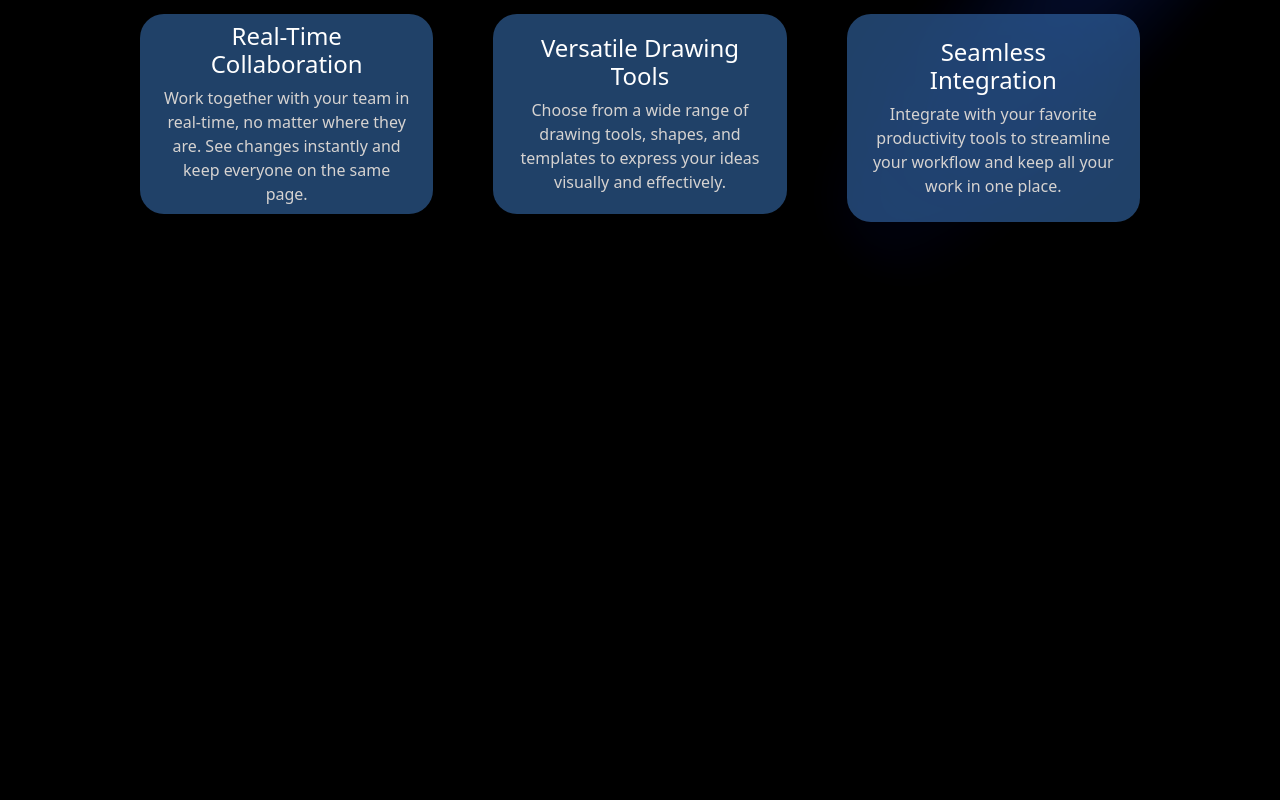
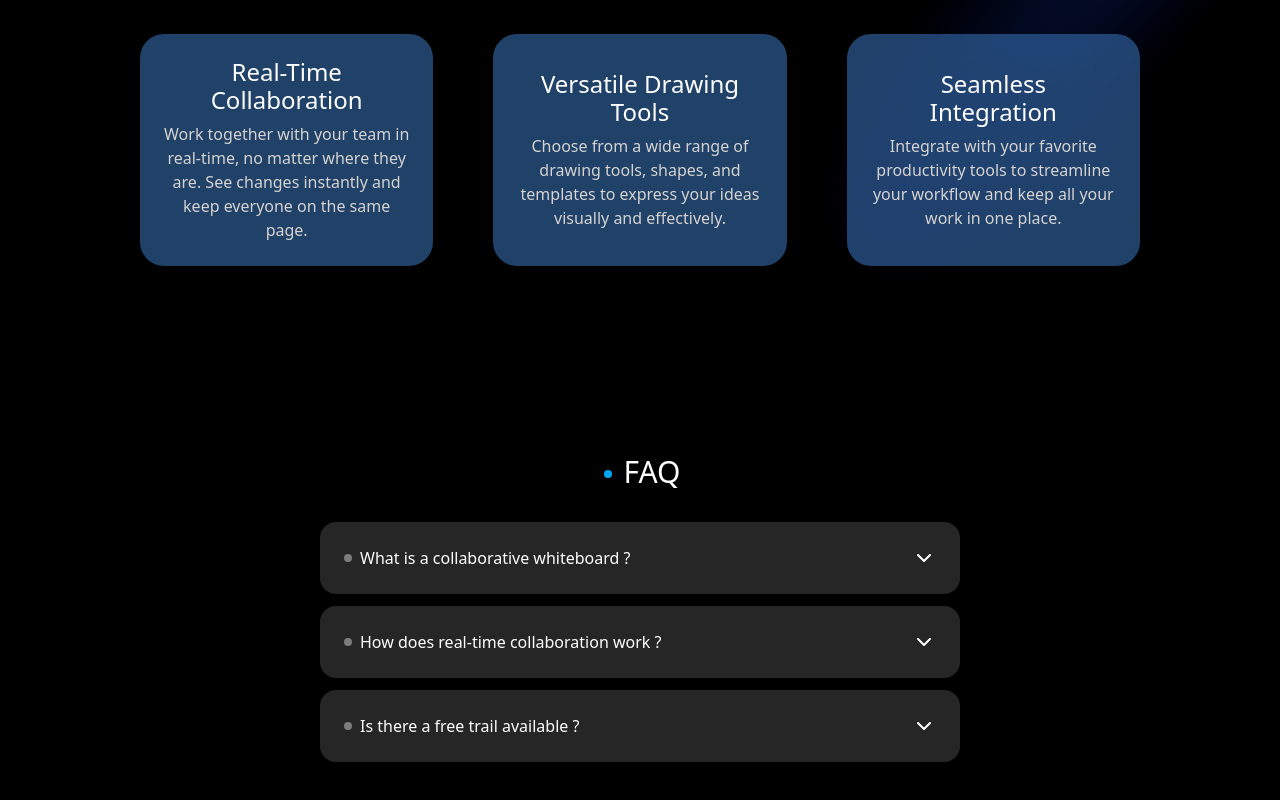
Before and after one commit to chaitany233patil/Draw-app, a Next.js app in the folder apps/web1/: page / in a window 1280 px wide. Shown: the part 932-1732 px from the top of the page. Before the commit the page ends 1247 px from the top, so only its background shows below. Built offline with nearby package versions, Linux system fonts and the light colour scheme.

Commit message:
added FAQ section

```diff
--- a/apps/web1/app/(landin-page)/Faq.tsx
+++ /dev/null
@@ -1,5 +0,0 @@
-export default function Faq() {
-  return <div>
-
-  </div>;
-}
--- /dev/null
+++ b/apps/web1/app/(landin-page)/components/Faq.tsx
@@ -0,0 +1,35 @@
+import FaqQuestion from "./FaqQuestion";
+
+export default function Faq() {
+  return (
+    <div className="mt-20 mb-20 ">
+      <div className="flex items-center justify-center gap-2">
+        <span className="relative flex items-center justify-center size-4">
+          <span className="absolute inline-flex h-full w-full animate-ping rounded-full bg-sky-400 opacity-75"></span>
+          <span className="relative inline-flex size-2 rounded-full bg-sky-500"></span>
+        </span>
+        <div className="mt-7 text-3xl mb-8">FAQ</div>
+      </div>
+      <div className="max-w-160 flex flex-col gap-3">
+        <FaqQuestion
+          Q={`What is a collaborative whiteboard ?`}
+          A={`A collaborative whiteboard is a digital workspace that allows multiple
+        users to brainstorm, visualize ideas, and work together in real-time,
+        regardless of their location.`}
+        />
+        <FaqQuestion
+          Q={`How does real-time collaboration work ?`}
+          A={`            A collaborative whiteboard is a digital workspace that allows
+            multiple users to brainstorm, visualize ideas, and work together in
+            real-time, regardless of their location.`}
+        />
+        <FaqQuestion
+          Q={`Is there a free trail available ?`}
+          A={`A collaborative whiteboard is a digital workspace that allows
+            multiple users to brainstorm, visualize ideas, and work together in
+            real-time, regardless of their location.`}
+        />
+      </div>
+    </div>
+  );
+}
--- /dev/null
+++ b/apps/web1/app/(landin-page)/components/FaqQuestion.tsx
@@ -0,0 +1,41 @@
+"use client";
+
+import { ChevronDown } from "lucide-react";
+import { useState } from "react";
+import { motion, AnimatePresence } from "framer-motion";
+
+export default function FaqQuestion({ Q, A }: { Q: string; A: string }) {
+  const [isOpen, setIsOpen] = useState(false);
+  return (
+    <div className="bg-white/15 p-6 rounded-2xl min-w-160">
+      <div className="flex justify-between">
+        <div className="flex items-center justify-center gap-2">
+          <div className="h-2 w-2 rounded-full bg-white/40"></div>
+          <div>{Q}</div>
+        </div>
+        <div
+          className={`cursor-pointer ${isOpen ? "rotate-180" : "rotate-0"}`}
+          onClick={() => {
+            setIsOpen((prev) => !prev);
+          }}
+        >
+          <ChevronDown />
+        </div>
+      </div>
+      <AnimatePresence initial={false}>
+        {isOpen && (
+          <motion.div
+            key="content"
+            initial={{ height: 0, opacity: 0 }}
+            animate={{ height: "auto", opacity: 1 }}
+            exit={{ height: 0, opacity: 0 }}
+            transition={{ duration: 0.3, ease: "easeInOut" }}
+            className="overflow-hidden"
+          >
+            <div className="p-4 text-stone-400">{A}</div>
+          </motion.div>
+        )}
+      </AnimatePresence>
+    </div>
+  );
+}
--- a/apps/web1/app/(landin-page)/components/Features.tsx
+++ b/apps/web1/app/(landin-page)/components/Features.tsx
@@ -1,6 +1,6 @@
 export default function Features() {
   return (
-    <div className="relative flex flex-col items-center justify-center px-10 mt-20">
+    <div className="relative flex flex-col items-center justify-center px-10 mt-25">
       <div className="flex items-center justify-center gap-2">
         <span className="relative flex items-center justify-center size-4">
           <span className="absolute inline-flex h-full w-full animate-ping rounded-full bg-sky-400 opacity-75"></span>
@@ -12,8 +12,8 @@ export default function Features() {
         Our collaborative whiteboard is packed with features designed to enhance
         your team&apos;s productivity and creativity.
       </div>
-      <div className="flex flex-wrap justify-center h-50 max-w-250 gap-15 mb-20">
-        <div className="bg-blue-400/40 backdrop-blur-[80px] h-full flex-1 flex flex-col gap-2 items-center justify-center p-6 rounded-3xl">
+      <div className="flex flex-wrap justify-center  max-w-250 gap-15 mb-20">
+        <div className="bg-blue-400/40 backdrop-blur-[80px] flex-1 flex flex-col gap-2 items-center justify-center p-6 rounded-3xl">
           <div className="text-[24px] leading-7 text-center ">
             Real-Time Collaboration
           </div>
@@ -22,7 +22,7 @@ export default function Features() {
             See changes instantly and keep everyone on the same page.
           </p>
         </div>
-        <div className="bg-blue-400/40 backdrop-blur-[80px] h-full flex-1 flex flex-col gap-2 items-center justify-center p-6 rounded-3xl">
+        <div className="bg-blue-400/40 backdrop-blur-[80px] flex-1 flex flex-col gap-2 items-center justify-center p-6 rounded-3xl">
           <div className="text-[24px] leading-7 text-center">
             Versatile Drawing <br /> Tools
           </div>
--- a/apps/web1/app/(landin-page)/components/Navbar.tsx
+++ b/apps/web1/app/(landin-page)/components/Navbar.tsx
@@ -2,7 +2,7 @@ export default function Navbar() {
   return (
     <div className="flex items-center justify-center">
       <div className="min-w-[1300px] flex justify-between p-8">
-        <div className="text-white text-xl border-l-4 pl-3 border-blue-600">
+        <div className="text-white text-xl border-l-5 pl-3 border-blue-600">
           DrawSync
         </div>
         <div className="text-white flex gap-10">
--- a/apps/web1/app/page.tsx
+++ b/apps/web1/app/page.tsx
@@ -1,3 +1,4 @@
+import Faq from "./(landin-page)/components/Faq";
 import Features from "./(landin-page)/components/Features";
 import Hero from "./(landin-page)/components/Hero";
 
@@ -6,6 +7,7 @@ export default function Home() {
     <div className="text-white flex flex-col items-center justify-center">
       <Hero />
       <Features />
+      <Faq />
     </div>
   );
 }
--- a/apps/web1/package.json
+++ b/apps/web1/package.json
@@ -12,6 +12,7 @@
     "@repo/db": "workspace:*",
     "@types/axios": "^0.14.4",
     "axios": "^1.9.0",
+    "framer-motion": "^12.18.1",
     "lucide-react": "^0.509.0",
     "next": "15.3.1",
     "next-auth": "^4.24.11",
```
